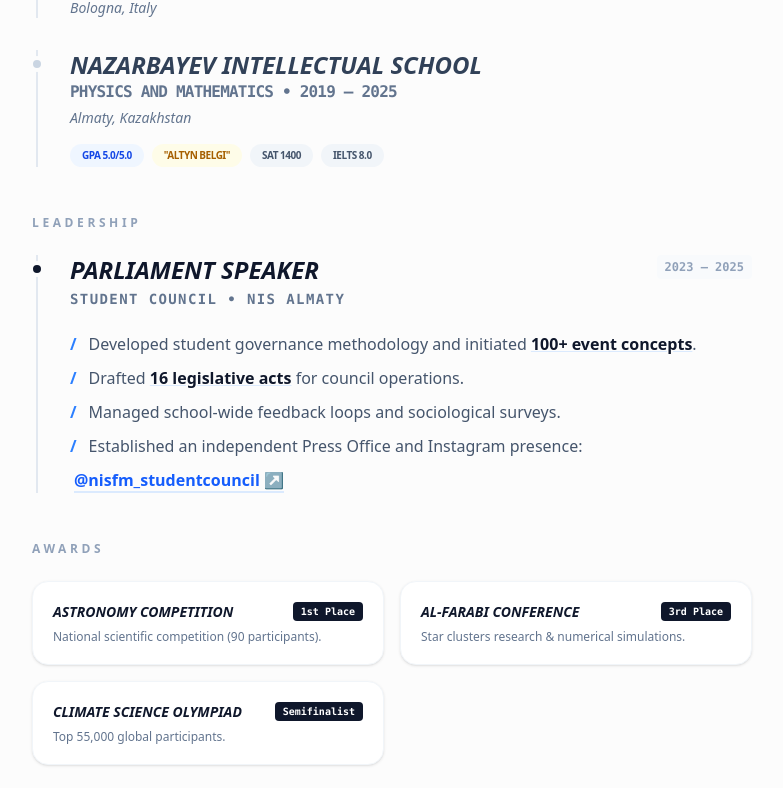
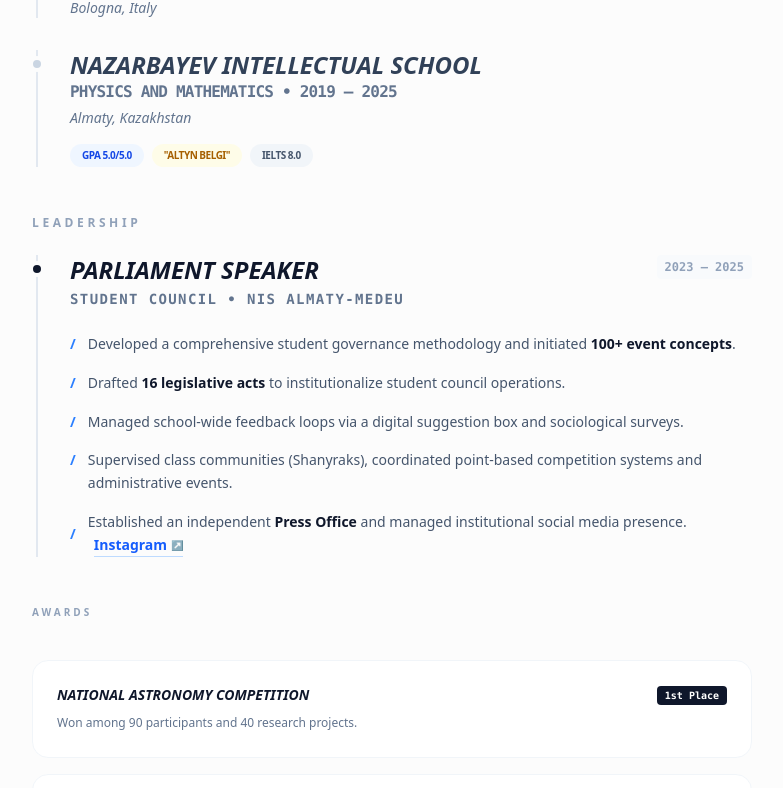
Before and after one commit to JuneiBrunei/jonyportfolio, a Next.js app: page /resume in a window 1280 px wide. Shown: the part 332-1120 px from the top of the page, without its empty margins (248-1031 px from the left). Built offline with nearby package versions, Linux system fonts and the light colour scheme.

Commit message:
better font size and spacing

```diff
--- a/app/resume/page.tsx
+++ b/app/resume/page.tsx
@@ -38,7 +38,6 @@
               <div className="flex flex-wrap gap-2">
                 <span className="text-[10px] font-bold px-3 py-1 bg-blue-50 text-blue-700 rounded-full uppercase tracking-tighter">GPA 5.0/5.0</span>
                 <span className="text-[10px] font-bold px-3 py-1 bg-yellow-50 text-yellow-700 rounded-full uppercase tracking-tighter">"Altyn Belgi"</span>
-                <span className="text-[10px] font-bold px-3 py-1 bg-slate-100 text-slate-600 rounded-full uppercase tracking-tighter">SAT 1400</span>
                 <span className="text-[10px] font-bold px-3 py-1 bg-slate-100 text-slate-600 rounded-full uppercase tracking-tighter">IELTS 8.0</span>
               </div>
             </div>
@@ -54,52 +53,59 @@
               <h3 className="text-2xl font-bold uppercase italic leading-tight">Parliament Speaker</h3>
               <span className="text-xs font-mono font-bold text-slate-400 bg-slate-50 px-2 py-1 rounded">2023 — 2025</span>
             </div>
-            <p className="text-sm font-bold text-slate-500 mb-6 uppercase tracking-widest font-mono">Student Council • NIS Almaty</p>
+            <p className="text-sm font-bold text-slate-500 mb-6 uppercase tracking-widest font-mono">Student Council • NIS Almaty-Medeu</p>
 
-            <ul className="space-y-3 text-base text-slate-600 leading-snug">
+            <ul className="space-y-4 text-sm text-slate-600 leading-relaxed">
 <li className="flex gap-3">
 <span className="text-blue-500 font-bold">/</span>
-                <span>Developed student governance methodology and initiated <span className="text-slate-900 font-semibold underline decoration-blue-100">100+ event concepts</span>.</span>
+<span>Developed a comprehensive student governance methodology and initiated <span className="text-slate-900 font-semibold">100+ event concepts</span>.</span>
 </li>
 <li className="flex gap-3">
 <span className="text-blue-500 font-bold">/</span>
-                <span>Drafted <span className="text-slate-900 font-semibold underline decoration-blue-100">16 legislative acts</span> for council operations.</span>
+<span>Drafted <span className="text-slate-900 font-semibold">16 legislative acts</span> to institutionalize student council operations.</span>
 </li>
 <li className="flex gap-3">
 <span className="text-blue-500 font-bold">/</span>
-                <span>Managed school-wide feedback loops and sociological surveys.</span>
+<span>Managed school-wide feedback loops via a digital suggestion box and sociological surveys.</span>
 </li>
-              <li className="flex gap-3 items-center flex-wrap">
+<li className="flex gap-3">
 <span className="text-blue-500 font-bold">/</span>
-                <span>Established an independent Press Office and Instagram presence:</span>
+<span>Supervised class communities (Shanyraks), coordinated point-based competition systems and administrative events.</span>
+</li>
+<li className="flex gap-3 items-center">
+<span className="text-blue-500 font-bold">/</span>
+<span>
+Established an independent <span className="text-slate-900 font-semibold">Press Office</span> and managed institutional social media presence.
 <a
 href="https://www.instagram.com/nisfm_studentcouncil/"
 target="_blank"
 rel="noopener noreferrer"
-                  className="inline-flex items-center gap-1 text-blue-600 font-bold border-b-2 border-blue-100 hover:border-blue-600 transition-all ml-1"
+className="ml-1.5 inline-flex items-center gap-1 text-blue-600 font-bold border-b border-blue-200 hover:border-blue-600 transition-all"
 >
-                  @nisfm_studentcouncil ↗
+Instagram
+<span className="text-[10px]">↗</span>
 </a>
+</span>
 </li>
 </ul>
           </div>
         </section>
 
         {/* Awards */}
-        <section className="mb-12">
-          <h2 className="text-xs font-bold text-slate-400 uppercase tracking-[0.3em] mb-6">Awards</h2>
-          <div className="grid grid-cols-1 md:grid-cols-2 gap-4">
+<section className="mb-20">
+<h2 className="text-[10px] font-bold text-slate-400 uppercase tracking-[0.3em] mb-10">Awards</h2>
+<div className="grid gap-4">
 {[
-              { title: "Astronomy Competition", rank: "1st Place", date: "2022", desc: "National scientific competition (90 participants)." },
-              { title: "Al-Farabi Conference", rank: "3rd Place", date: "2022", desc: "Star clusters research & numerical simulations." },
-              { title: "Climate Science Olympiad", rank: "Semifinalist", date: "23 & 24", desc: "Top 55,000 global participants." }
+{ title: "National Astronomy Competition", rank: "1st Place", date: "2022", desc: "Won among 90 participants and 40 research projects." },
+{ title: "IX Al-Farabi Research Conference", rank: "3rd Place", date: "2022", desc: "Published investigation on scattered star clusters and numerical simulations." },
+{ title: "Climate Science Olympiad", rank: "Semifinalist", date: "23 & 24", desc: "Top 55,000 participants globally. Missed finals by only 1 point." }
 ].map((award, i) => (
-              <div key={i} className="p-5 bg-white border border-slate-100 rounded-2xl shadow-sm">
+<div key={i} className="p-6 bg-white border border-slate-100 rounded-2xl">
 <div className="flex justify-between items-center mb-2">
-                  <h3 className="font-bold uppercase text-sm italic leading-tight">{award.title}</h3>
+<h3 className="font-bold uppercase text-sm italic">{award.title}</h3>
 <span className="text-[10px] font-mono font-bold px-2 py-0.5 bg-slate-900 text-white rounded">{award.rank}</span>
 </div>
-                <p className="text-xs text-slate-500 leading-tight">{award.desc}</p>
+<p className="text-xs text-slate-500 leading-relaxed">{award.desc}</p>
 </div>
 ))}
 </div>
```
Lines whose indentation alone changed are shown as unchanged.
